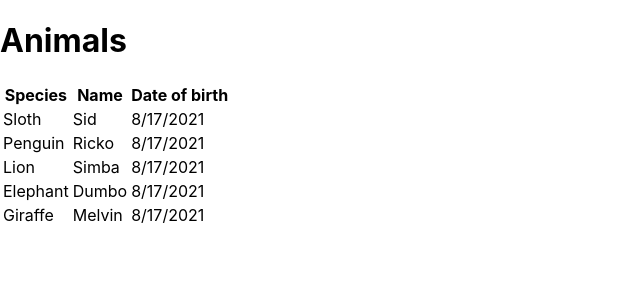
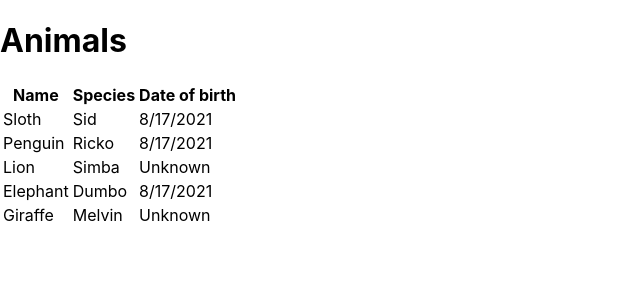
Before and after one commit to Dalibor989/zoo, a React (Create React App) app: page / in a window 1280 px wide. Shown: the top 300 px of the page, without its empty margins (0-640 px from the left). Built offline with nearby package versions, Linux system fonts and the light colour scheme.

Commit message:
zadatak 2

```diff
--- a/src/App.js
+++ b/src/App.js
@@ -9,9 +9,9 @@ function AnimalList() {
   const animals = [
     {species: 'Sloth', name: 'Sid', dateOfBirth: new Date()},
     {species: 'Penguin', name: 'Ricko', dateOfBirth: new Date()},
-    {species: 'Lion', name: 'Simba', dateOfBirth: new Date()},
+    {species: 'Lion', name: 'Simba', dateOfBirth: ''},
     {species: 'Elephant', name: 'Dumbo', dateOfBirth: new Date()},
-    {species: 'Giraffe', name: 'Melvin', dateOfBirth: new Date()},
+    {species: 'Giraffe', name: 'Melvin', dateOfBirth: ''},
   ];
 
   return (
@@ -20,10 +20,10 @@ function AnimalList() {
       <table>
         <tr>
           <th>
-            Species
+            Name
           </th>
           <th>
-            Name
+            Species
           </th>
           <th>
             Date of birth
@@ -31,9 +31,9 @@ function AnimalList() {
         </tr>
         {animals.map((animal, index) => (
           <tr>
-            <td key={index}>{animal.species}</td>
+            {animal.species && <td key={index}>{animal.species}</td>}
             <td key={index}>{animal.name}</td>
-            <td key={index}>{animal.dateOfBirth.toLocaleDateString()}</td>
+            {animal.dateOfBirth ? <td key={index}>{animal.dateOfBirth.toLocaleDateString()}</td> : <td>Unknown</td>}
           </tr>
         ))}
 
```
